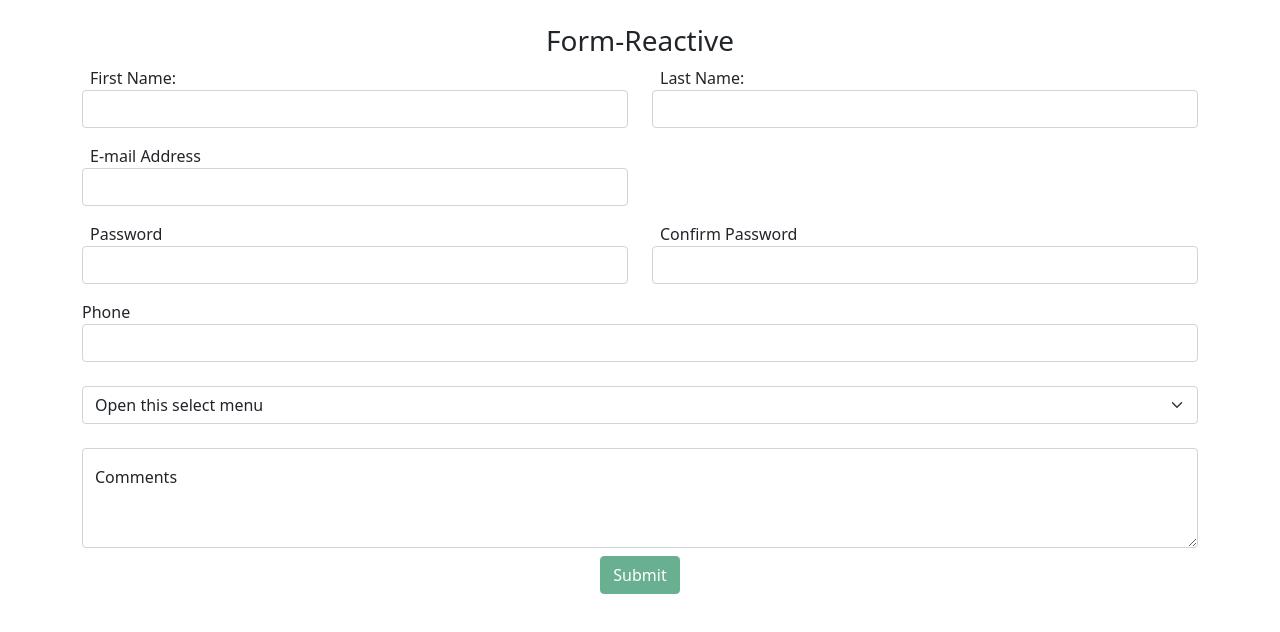
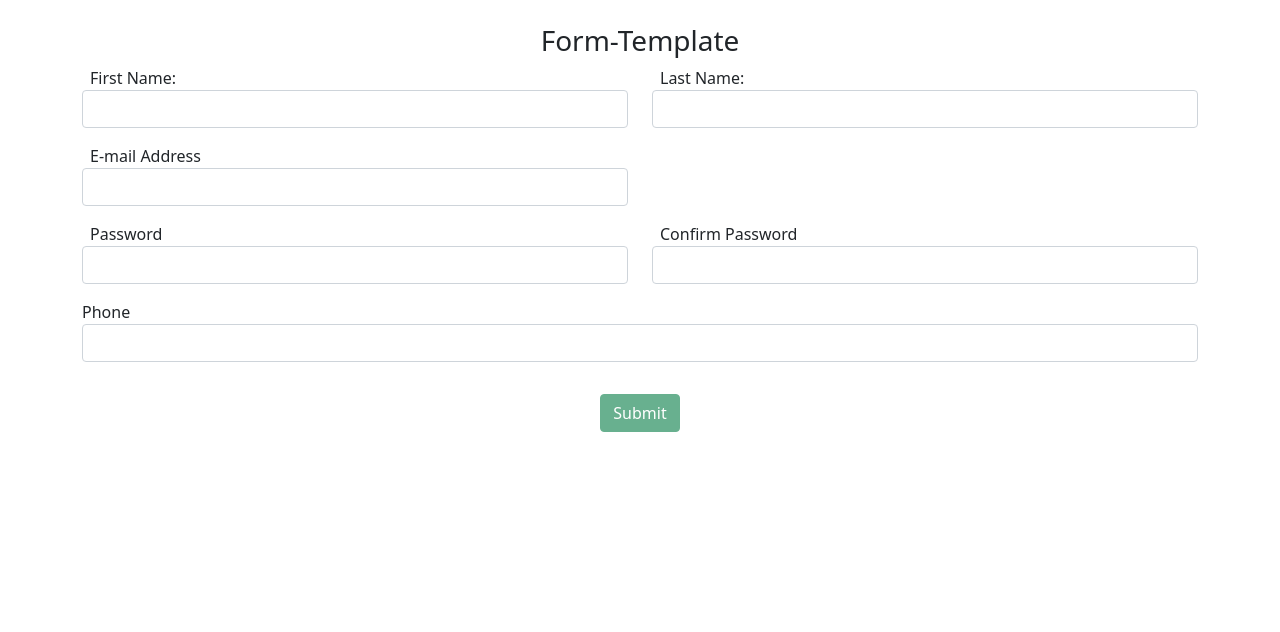
Before and after one commit to jeeljasoliya01/newapp, an Angular app: page / in a window 1280 px wide. Shown: the top 632 px of the page. Built offline with nearby package versions, Linux system fonts and the light colour scheme.

Commit message:
template

```diff
--- a/src/app/app.component.html
+++ b/src/app/app.component.html
@@ -64,4 +64,7 @@
 <!-- <app-pipes></app-pipes> -->
 
 <!-- ============================================== -->
-<app-forms-reactive></app-forms-reactive>
+<!-- <app-forms-reactive></app-forms-reactive> -->
+
+<!-- ============================================== -->
+<app-forms-template></app-forms-template>
--- a/src/app/app.module.ts
+++ b/src/app/app.module.ts
@@ -21,6 +21,7 @@ import { ColorMethodDirective } from './custom-directive/color-method.directive'
 import { TestDirective } from './custom-directive/test.directive';
 import { ToogleDirective } from './custom-directive/toogle.directive';
 import { FormsReactiveComponent } from './forms-reactive/forms-reactive.component';
+import { FormsTemplateComponent } from './forms-template/forms-template.component';
 
 @NgModule({
   declarations: [
@@ -42,6 +43,7 @@ import { FormsReactiveComponent } from './forms-reactive/forms-reactive.componen
     TestDirective,
     ToogleDirective,
     FormsReactiveComponent,
+    FormsTemplateComponent,
   ],
   imports: [
     BrowserModule,
--- a/src/app/forms-reactive/forms-reactive.component.html
+++ b/src/app/forms-reactive/forms-reactive.component.html
@@ -1,6 +1,6 @@
 <div class="container mt-4">
     <h3 class="text-center mb-2">Form-Reactive</h3>
-    <form [formGroup]="userForm">
+    <form [formGroup]="userForm" (ngSubmit)="submitData()">
         <div class="row">
             <div class="form-group mb-3 col-6">
                 <label class="ms-2">First Name:</label>
@@ -29,33 +29,43 @@
                     class="text-danger">
                     E-mail is required
                 </label>
-                <!-- <label *ngIf="userForm.errors?.pattern" class="text-danger">Please provide a valid email
-                    address</label> -->
+                <label *ngIf="userForm.get('email') && userForm.get('email')?.errors?.['pattern']" class="text-danger">
+                    E-mail is invalid
+                </label>
             </div>
         </div>
         <div class="row">
             <div class="form-group mb-3 col-6">
                 <label class="ms-2">Password</label>
-                <input type="Password" class="form-control">
+                <input type="Password" minlength="8" name="password" formControlName="password" class="form-control">
+                <label *ngIf="userForm.get('password') && userForm.get('password')?.touched && !userForm.get('password')?.value"
+                    class="text-danger">
+                    Password is required
+                </label>
+
             </div>
             <div class="form-group mb-3 col-6">
                 <label class="ms-2">Confirm Password</label>
-                <input type="Password" class="form-control">
+                <input type="Password" minlength="10" name="cpassword" formControlName="cpassword" class="form-control">
+                <label *ngIf="userForm.get('cpassword') && userForm.get('cpassword')?.touched && !userForm.get('cpassword')?.value"
+                    class="text-danger">
+                    Confirm Password is required
+                </label>
             </div>
         </div>
         <div class="form-group">
             <label>Phone</label>
-            <input type="tel" maxlength="11" name="phone" required formControlName="phone" class="form-control" />
+            <input type="tel" name="phone" required formControlName="phone" class="form-control" />
             <label *ngIf="userForm.get('phone') && userForm.get('phone')?.touched && !userForm.get('phone')?.value"
                 class="text-danger">
                 Phone is required
             </label>
-            <label class="text-danger" *ngIf="userForm.get('phone')?.errors?.['maxlength']">
+            <label class="text-danger" *ngIf="userForm.get('phone')?.errors?.['pattern']">
                 {{ userForm.get('phone')?.errors | json}}
             </label>
         </div>
         <br>
-        <div class="row">
+        <!-- <div class="row">
             <div class="form-group">
                 <select class="form-select" id="floatingSelect" aria-label="Floating label select example">
                     <option selected disabled>Open this select menu</option>
@@ -69,9 +79,9 @@
             <textarea class="form-control" placeholder="Leave a comment here" id="floatingTextarea2"
                 style="height: 100px"></textarea>
             <label for="floatingTextarea2">Comments</label>
-        </div>
+        </div> -->
         <div class="form-group text-center mt-2">
-            <button type="button" class="btn btn-success" [disabled]="!userForm.valid">Submit</button>
+            <button type="submit" class="btn btn-success" [disabled]="!userForm.valid">Submit</button>
         </div>
     </form>
 </div>
--- a/src/app/forms-reactive/forms-reactive.component.ts
+++ b/src/app/forms-reactive/forms-reactive.component.ts
@@ -10,15 +10,22 @@ export class FormsReactiveComponent implements OnInit {
   userForm: FormGroup;
   constructor(private fb: FormBuilder) {
     this.userForm = this.fb.group({
-      firstname: ['',[Validators.required]],
-      lastname: ['',[Validators.required]],
-      email:['',[Validators.required]],
-     phone: ['', [Validators.maxLength(10)]],
+      firstname: ['', [Validators.required]],
+      lastname: ['', [Validators.required]],
+      email: ['', [Validators.required,
+                  Validators.pattern("^[a-z0-9._%+-]+@[a-z0-9.-]+\.[a-z]{2,4}$"),
+                  Validators.email]],
+      phone: ['', [Validators.required,Validators.pattern("^((\\+91-?)|0)?[0-9]{10}$")]],
+      password:['',[Validators.required,Validators.minLength(8)]],
+      cpassword:['',[Validators.required,Validators.minLength(10)]]
 
     })
   }
 
   ngOnInit(): void {
   }
+  submitData(){
+    debugger
+  }
 
 }
--- /dev/null
+++ b/src/app/forms-template/forms-template.component.html
@@ -0,0 +1,73 @@
+<div class="container mt-4">
+    <h3 class="text-center mb-2">Form-Template</h3>
+    <form #userForm="ngForm" (ngSubmit)="submitData(userForm)">
+        <div class="row">
+            <div class="form-group mb-3 col-6">
+                <label class="ms-2">First Name:</label>
+                <input type="text" class="form-control" required name="fname" #firstname="ngModel" ngModel />
+                <label *ngIf="firstname && firstname?.touched && !firstname?.value" class="text-danger">
+                    First name is required
+                </label>
+            </div>
+            <div class="form-group mb-3 col-6">
+                <label class="ms-2">Last Name:</label>
+                <input type="text" class="form-control" required name="lname" #lastname="ngModel" ngModel>
+                <label *ngIf="lastname && lastname?.touched && !lastname?.value" class="text-danger">
+                    last name is required
+                </label>
+            </div>
+        </div>
+        <div class="row">
+            <div class="form-group mb-3 col-6">
+                <label class="ms-2">E-mail Address</label>
+                <input type="Email" class="form-control" required name="email" pattern="^[a-z0-9._%+-]+@[a-z0-9.-]+\.[a-z]{2,4}$" #email="ngModel" ngModel>
+                <label *ngIf="email && email?.touched && !email?.value" class="text-danger">
+                    E-mail is required
+                </label>
+                <label *ngIf="email && email?.errors?.['pattern']" class="text-danger">
+                    E-mail is Invalid
+                </label>
+            </div>
+        </div>
+        <div class="row">
+            <div class="form-group mb-3 col-6">
+                <label class="ms-2">Password</label>
+                <input type="Password" class="form-control">
+            </div>
+            <div class="form-group mb-3 col-6">
+                <label class="ms-2">Confirm Password</label>
+                <input type="Password" class="form-control">
+            </div>
+        </div>
+        <div class="form-group">
+            <label>Phone</label>
+            <input type="tel" name="phone" required  #phone="ngModel" ngModel pattern="^((\\+91-?)|0)?[0-9]{10}$" class="form-control" />
+            <label *ngIf="phone && phone?.touched && !phone?.value" class="text-danger">
+                Phone is required
+            </label>
+            <label class="text-danger" *ngIf="phone?.errors?.['pattern']">
+                {{ phone?.errors | json}}
+                <!-- phone number is in valid -->
+            </label>
+        </div>
+        <br>
+        <!-- <div class="row">
+            <div class="form-group">
+                <select class="form-select" id="floatingSelect" aria-label="Floating label select example">
+                    <option selected disabled>Open this select menu</option>
+                    <option value="1">One</option>
+                    <option value="2">Two</option>
+                    <option value="3">Three</option>
+                </select>
+            </div>
+        </div><br>
+        <div class="form-floating">
+            <textarea class="form-control" placeholder="Leave a comment here" id="floatingTextarea2"
+                style="height: 100px"></textarea>
+            <label for="floatingTextarea2">Comments</label>
+        </div> -->
+        <div class="form-group text-center mt-2">
+            <button type="submit" class="btn btn-success" [disabled]="!userForm.valid">Submit</button>
+        </div>
+    </form>
+</div>
--- /dev/null
+++ b/src/app/forms-template/forms-template.component.ts
@@ -0,0 +1,19 @@
+import { Component, OnInit, ViewChild } from '@angular/core';
+import { NgForm } from '@angular/forms';
+
+@Component({
+  selector: 'app-forms-template',
+  templateUrl: './forms-template.component.html',
+  styleUrls: ['./forms-template.component.css']
+})
+export class FormsTemplateComponent implements OnInit {
+  // @ViewChild('userForm', { static: false }) userForm: NgForm;
+  constructor() { }
+
+  ngOnInit(): void { }
+
+  submitData(userForm: NgForm) {
+    console.log(userForm)
+  }
+
+}
```
Also changed, not shown: src/app/forms-template/forms-template.component.css (added), 1 other file (tests, documents, lock files or other folders).
